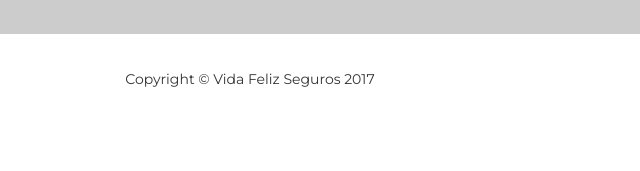
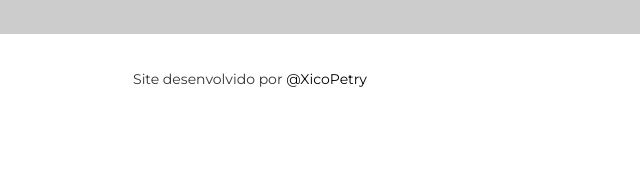
Before and after one commit to xicopetry/site-vida-feliz, a plain HTML site: page index.html in a window 1280 px wide. Shown: the part 6024-6195 px from the top of the page, 0-640 px from the left. Drawn offline with Linux system fonts and the light colour scheme; a web font is replaced by a local one.

Commit message:
Update index.html

```diff
--- a/index.html
+++ b/index.html
@@ -455,7 +455,7 @@
         <div class="container">
             <div class="row">
                 <div class="col-md-4">
-                    <span class="copyright">Copyright &copy; Vida Feliz Seguros 2017</span>
+                    <span class="copyright">Site desenvolvido por <a href="https://github.com/xicopetry">@XicoPetry</a></span>
                 </div>
                 <div class="col-md-4">
                 </div>
```
